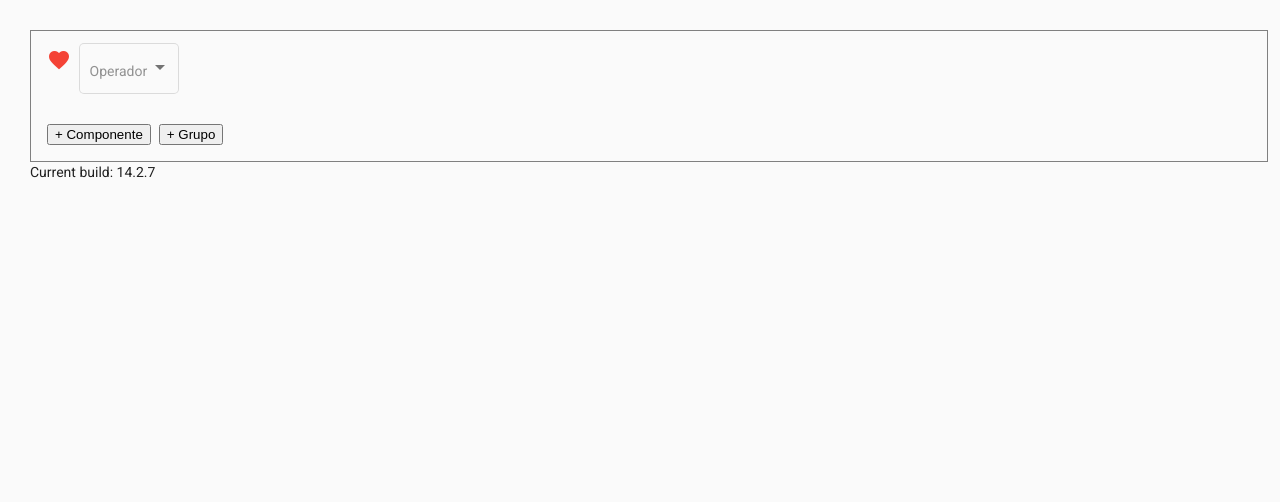
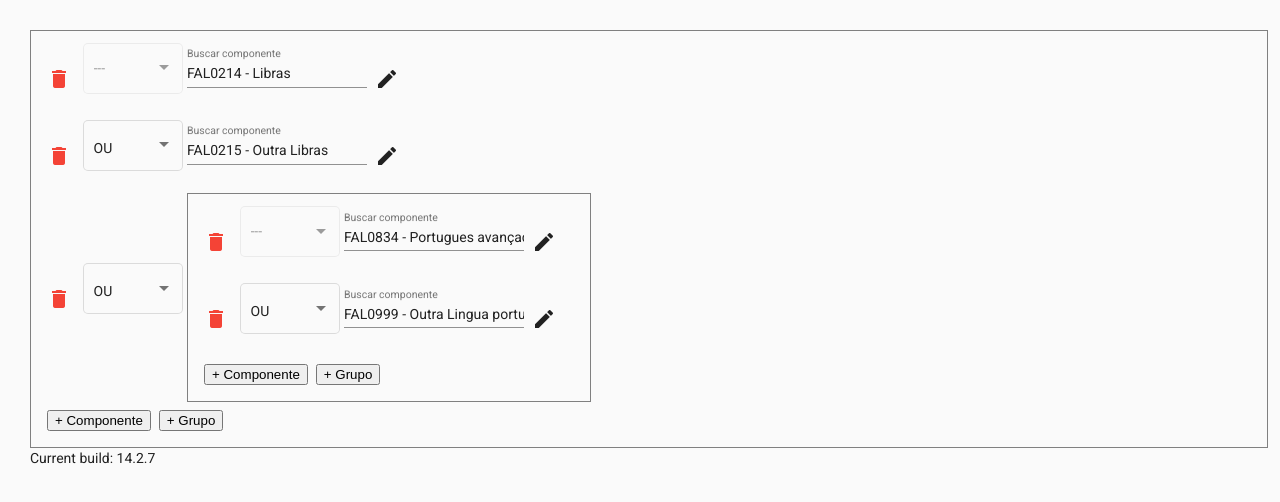
Before and after one commit to yuripjes/expressoes-curriculares-UFG, an Angular app: page / in a window 1280 px wide. Shown: the top 502 px of the page. Built offline with nearby package versions, Linux system fonts and the light colour scheme.

Commit message:
renderização a partir do objeto

```diff
--- a/src/app/components/card-principal/card-principal.component.html
+++ b/src/app/components/card-principal/card-principal.component.html
@@ -1,7 +1,7 @@
 <div class="principal">
 
     <!-- ngfor aqui-->
-    <linha-item-expressao></linha-item-expressao>
+    <linha-item-expressao *ngFor="let ie of itemExpressoes; let i = index" [itemExpressao]="ie" [index]="i"></linha-item-expressao>
 
     <div class="rodape">
         <button>+ Componente</button>
--- a/src/app/components/card-principal/card-principal.component.ts
+++ b/src/app/components/card-principal/card-principal.component.ts
@@ -1,4 +1,5 @@
-import { Component, OnInit } from '@angular/core';
+import { Component, Input, OnInit } from '@angular/core';
+import { ItemExpressao } from 'src/app/model/itemExpressao.model';
 
 @Component({
   selector: 'card-principal',
@@ -7,6 +8,8 @@ import { Component, OnInit } from '@angular/core';
 })
 export class CardPrincipalComponent implements OnInit {
 
+  @Input() itemExpressoes: ItemExpressao[] = [];
+
   constructor() { }
 
   ngOnInit(): void {
--- a/src/app/components/linha-item-expressao/linha-item-expressao.component.html
+++ b/src/app/components/linha-item-expressao/linha-item-expressao.component.html
@@ -1,13 +1,33 @@
 <div class="linha-item-expressao">
     <button mat-icon-button color="warn" aria-label="Example icon button with a heart icon">
-        <mat-icon>favorite</mat-icon>
+        <mat-icon>delete</mat-icon>
     </button>
 
     <mat-form-field appearance="outline" class="operador">
-        <!--<mat-label>Operador</mat-label>-->
-        <mat-select placeholder="Operador">
-          <mat-option value="E">E</mat-option>
-          <mat-option value="OU">OU</mat-option>
+        <mat-label *ngIf="index === 0">---</mat-label>
+        <mat-select placeholder="Operador" [(ngModel)]="itemExpressao.operador" [disabled]="index === 0">
+            <mat-option value="E">E</mat-option>
+            <mat-option value="OU">OU</mat-option>
         </mat-select>
     </mat-form-field>
+
+    <!--<ng-container *ngIf="itemExpressao.tipo==='COMPONENTE'">
+
+    </ng-container>
+-->
+
+    <ng-template [ngIf]="itemExpressao.tipo==='COMPONENTE'" [ngIfElse]="elseExpressao">
+        <div class="campo-componente">
+            <mat-form-field>
+                <input matInput placeholder="Buscar componente" [(ngModel)]="itemExpressao.componente" [readonly]="!modoEdicao">
+            </mat-form-field>
+            <button mat-icon-button color="green" aria-label="Example icon button with a heart icon" (click)="modoEdicao = !modoEdicao">
+                <mat-icon>{{modoEdicao? 'check' : 'edit'}}</mat-icon>
+            </button>
+        </div>
+    </ng-template>
+
+    <ng-template #elseExpressao>
+        <card-principal [itemExpressoes]="itemExpressao.children"></card-principal>
+    </ng-template>
 </div>
--- a/src/app/components/linha-item-expressao/linha-item-expressao.component.scss
+++ b/src/app/components/linha-item-expressao/linha-item-expressao.component.scss
@@ -2,8 +2,17 @@
     display: flex;
     flex-direction: row;
     flex-wrap: nowrap;
+    align-items: center;
+    gap: 0.25rem;
 }
 
 .operador {
     width: 100px;
 }
+
+.campo-componente {
+    display: flex;
+    flex-direction: row;
+    flex-wrap: nowrap;
+    align-items: center;
+}
--- a/src/app/components/linha-item-expressao/linha-item-expressao.component.ts
+++ b/src/app/components/linha-item-expressao/linha-item-expressao.component.ts
@@ -1,4 +1,5 @@
-import { Component, OnInit } from '@angular/core';
+import { Component, Input, OnInit } from '@angular/core';
+import { ItemExpressao } from 'src/app/model/itemExpressao.model';
 
 @Component({
   selector: 'linha-item-expressao',
@@ -7,6 +8,11 @@ import { Component, OnInit } from '@angular/core';
 })
 export class LinhaItemExpressaoComponent implements OnInit {
 
+  @Input() itemExpressao: ItemExpressao = new ItemExpressao();
+  @Input() index: number = -1;
+
+  modoEdicao: boolean = false;
+
   constructor() { }
 
   ngOnInit(): void {
--- a/src/app/expressoes-curriculares-example.html
+++ b/src/app/expressoes-curriculares-example.html
@@ -1 +1 @@
-<card-principal></card-principal>
+<card-principal [itemExpressoes]="itemExpressoes"></card-principal>
--- a/src/app/expressoes-curriculares-example.ts
+++ b/src/app/expressoes-curriculares-example.ts
@@ -1,5 +1,6 @@
 import { Component } from '@angular/core';
 import { BehaviorSubject, Observable, of } from 'rxjs';
+import { ItemExpressao } from './model/itemExpressao.model';
 
 
 /**
@@ -11,4 +12,38 @@ import { BehaviorSubject, Observable, of } from 'rxjs';
 })
 export class ExpressoesCurricularesExample {
 
+  itemExpressoes: ItemExpressao[] = [
+    {
+      operador: null,
+      tipo: 'COMPONENTE',
+      componente: 'FAL0214 - Libras',
+      children: []
+    },
+    {
+      operador: 'OU',
+      tipo: 'COMPONENTE',
+      componente: 'FAL0215 - Outra Libras',
+      children: []
+    },
+    {
+      operador: 'OU',
+      tipo: 'EXPRESSAO',
+      componente: '',
+      children: [
+        {
+          operador: null,
+          tipo: 'COMPONENTE',
+          componente: 'FAL0834 - Portugues avançado',
+          children: []
+        },
+        {
+          operador: 'OU',
+          tipo: 'COMPONENTE',
+          componente: 'FAL0999 - Outra Lingua portuguesa',
+          children: []
+        },
+      ]
+    }
+  ];
+
 }
--- a/src/app/model/itemExpressao.model.ts
+++ b/src/app/model/itemExpressao.model.ts
@@ -1,7 +1,7 @@
 export class ItemExpressao {
     id?: number;
     operador: 'E' | 'OU' | null;
-	tipo: 'COMPONENTE' | 'EXPRESSAO';
+	tipo: 'COMPONENTE' | 'EXPRESSAO'; //Se houverem mais tipos, o linha-item-expressao.component.html deverá ser refatorado
 	componente: string;
 	children: ItemExpressao[]
 }
```
